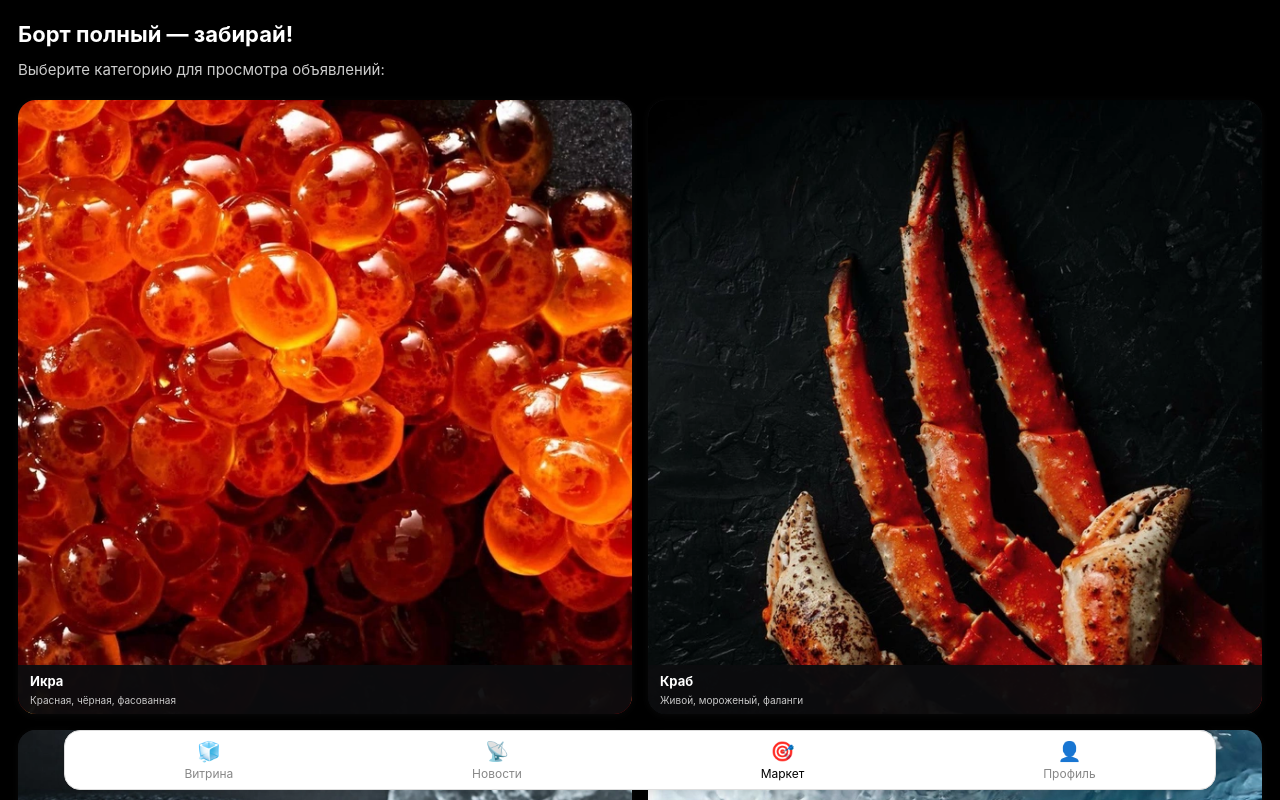
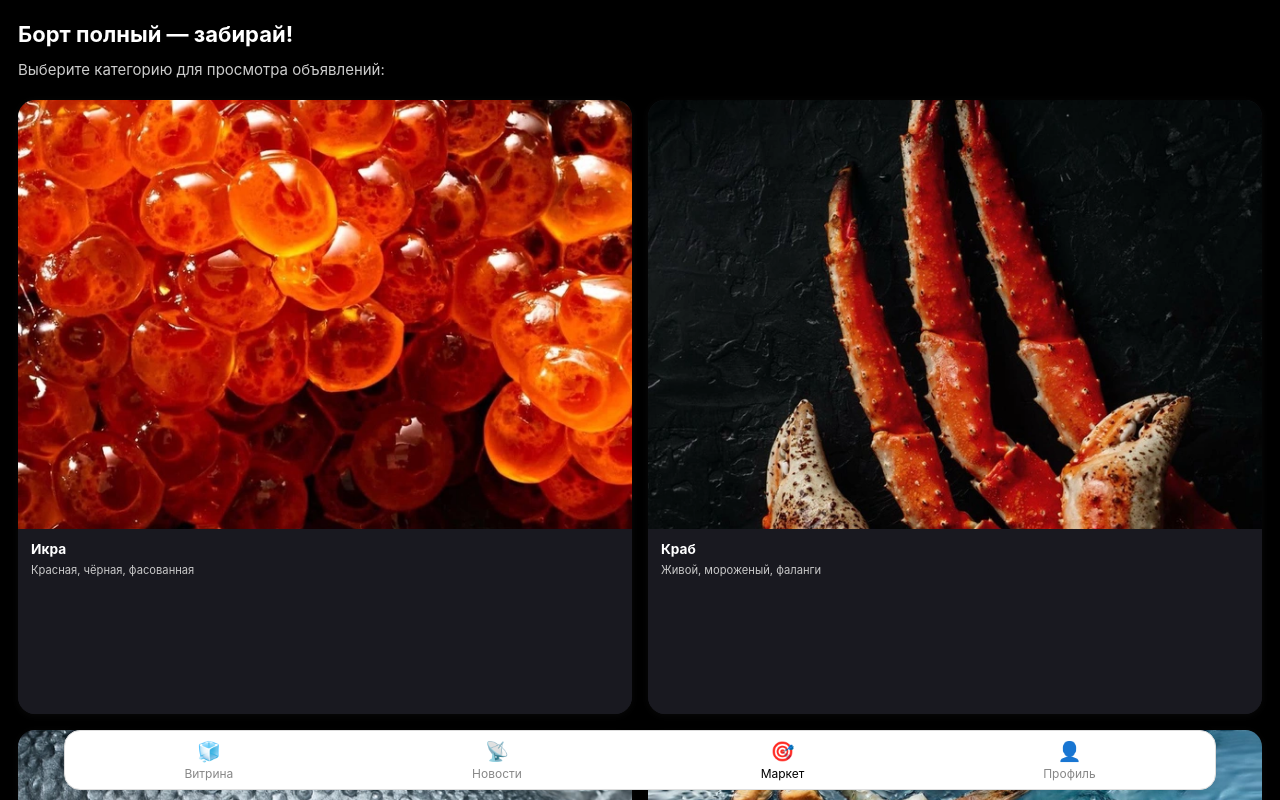
Before and after one commit to AlexSalavat/ikra-miniapp, a React (Create React App) app: page /market/sell in a window 1280 px wide. Shown: the top 800 px of the page. Built offline with nearby package versions, Linux system fonts and the light colour scheme.

Commit message:
UI: Категории в MarketSell  фото сверху, текст снизу, аккуратный card layout

```diff
--- a/src/components/MarketSell.js
+++ b/src/components/MarketSell.js
@@ -1,4 +1,4 @@
-import React, { useState } from 'react';
+import React from 'react';
 
 const categories = [
   {
@@ -54,20 +54,29 @@ const MarketSell = ({ onCategorySelect }) => {
               }
             }}
             style={{
-              borderRadius: '18px',
+              borderRadius: '17px',
               backgroundColor: '#191920',
               color: '#fff',
               boxShadow: '0 1.5px 8px #2224',
               cursor: 'pointer',
               overflow: 'hidden',
               position: 'relative',
-              minHeight: 164,
+              minHeight: 180,
               aspectRatio: '1/1',
               display: 'flex',
               flexDirection: 'column',
-              justifyContent: 'flex-end'
+              alignItems: 'stretch'
             }}
           >
+            {/* Фото — строго сверху, не перекрывает текст */}
+            <div style={{
+              width: '100%',
+              height: '70%',
+              flexShrink: 0,
+              flexGrow: 0,
+              position: 'relative',
+              background: '#23232a'
+            }}>
               <img
                 src={cat.image}
                 alt={cat.title}
@@ -75,30 +84,37 @@ const MarketSell = ({ onCategorySelect }) => {
                   width: '100%',
                   height: '100%',
                   objectFit: 'cover',
-                flexGrow: 1,
-                minHeight: 0
+                  display: 'block'
                 }}
                 onError={e => { e.target.src = '/images/no-image.webp'; }}
               />
-            <div
-              style={{
-                background: 'rgba(12,12,14,0.96)',
+            </div>
+            {/* Текст — только под фото */}
+            <div style={{
               width: '100%',
-                padding: '7px 8px 6px 12px',
-                position: 'absolute',
-                left: 0,
-                bottom: 0,
-                fontSize: 12,
+              padding: '10px 9px 9px 13px',
+              background: '#191920',
+              boxSizing: 'border-box',
+              flexGrow: 1
+            }}>
+              <div style={{
                 fontWeight: 700,
-                borderBottomLeftRadius: 18,
-                borderBottomRightRadius: 18,
-                boxSizing: 'border-box'
-              }}
-            >
-              <div style={{ fontWeight: 700, fontSize: 13 }}>{cat.title}</div>
-              <div style={{ fontWeight: 400, color: '#c9c9c9', fontSize: 10, marginTop: 1 }}>
-                {cat.description}
-              </div>
+                fontSize: 13.7,
+                color: '#fff',
+                marginBottom: 2,
+                whiteSpace: 'nowrap',
+                overflow: 'hidden',
+                textOverflow: 'ellipsis'
+              }}>{cat.title}</div>
+              <div style={{
+                fontWeight: 400,
+                color: '#c9c9c9',
+                fontSize: 11.2,
+                marginTop: 1,
+                whiteSpace: 'nowrap',
+                overflow: 'hidden',
+                textOverflow: 'ellipsis'
+              }}>{cat.description}</div>
             </div>
           </div>
         ))}
```
Lines whose indentation alone changed are shown as unchanged.
